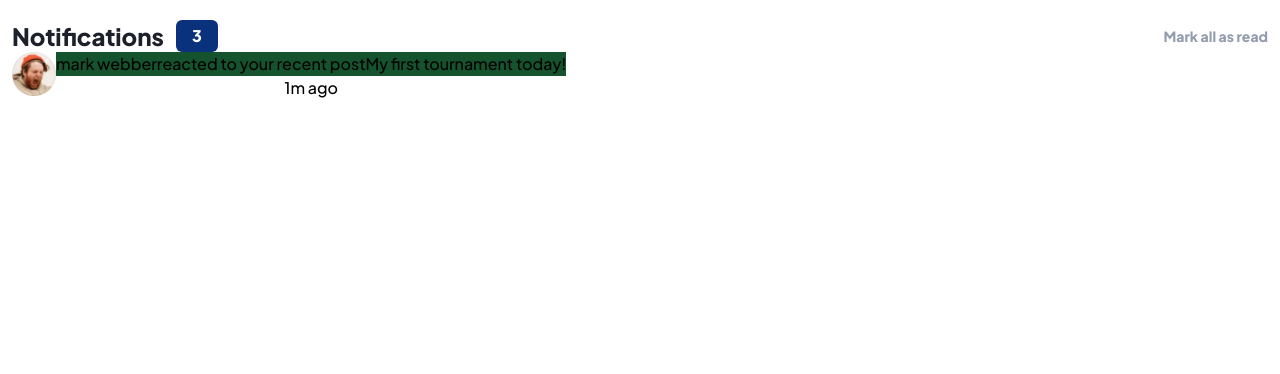
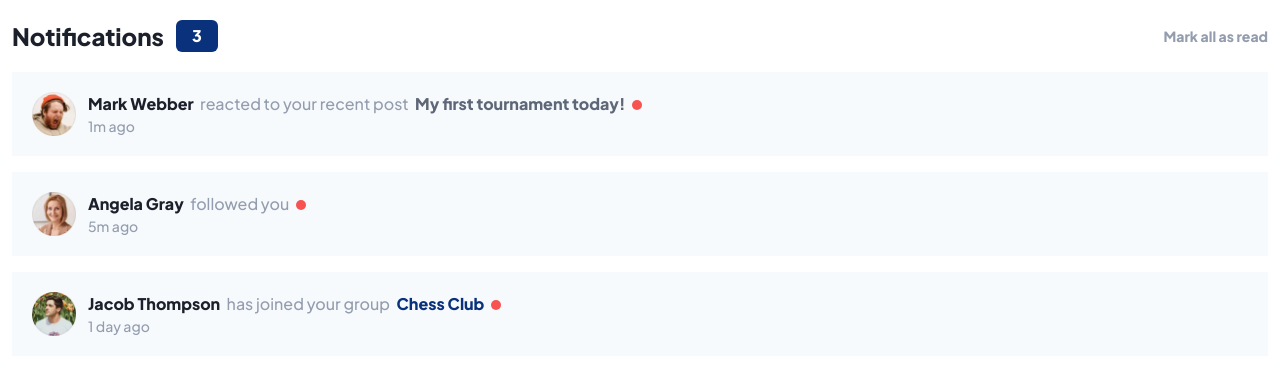
Before and after one commit to mouasit/notifications-page, a React (Create React App) app: page / in a window 1280 px wide. Shown: the top 374 px of the page. Built offline with nearby package versions, Linux system fonts and the light colour scheme.

Commit message:
add: cardLatest

```diff
--- a/src/Components/Card.js
+++ /dev/null
@@ -1,18 +0,0 @@
-import React from "react";
-import avatarWebber from "../assets/images/avatar-mark-webber.webp"
-
-export default function Card() {
-  return (
-    <button className="flex items-start">
-      <img src={avatarWebber} alt="user" className="w-11 h-11" />
-      <div>
-        <div className="flex bg-green-900">
-          <span className="text-left whitespace-nowrap">mark webber</span>
-          <span className="text-left whitespace-nowrap">reacted to your recent post</span>
-          <span className="text-left whitespace-nowrap ">My first tournament today!</span>
-        </div>
-        <span>1m ago</span>
-      </div>
-    </button>
-  );
-}
--- /dev/null
+++ b/src/Components/CardLatests.js
@@ -0,0 +1,36 @@
+import React from "react";
+
+export default function CardLatests(props) {
+  return (
+    <button className="flex gap-3 items-start px-5 py-5 bg-veryLightGrayishBlue">
+      <img src={props.data.avatar} alt="user" className="w-11 h-11" />
+      <div className="flex flex-col items-start">
+        <p className="text-left text-grayishBlue">
+          <font className="capitalize font-bold text-veryDarkBlue mr-[.4rem]">
+            {props.data.username}
+          </font>
+          {props.data.type === "reaction"
+            ? "reacted to your recent post"
+            : props.data.type === "follow"
+            ? "followed you"
+            : props.data.type === "join"
+            ? "has joined your group"
+            : null}
+          {props.data.post ? (
+            <font className="text-darkGrayishBlue font-bold ml-[.4rem]">
+              {props.data.post}
+            </font>
+          ) : props.data.group ? (
+            <font className="text-blue font-bold ml-[.4rem]">
+              {props.data.group}
+            </font>
+          ) : null}
+          {props.data.active ? (
+            <i className="w-2.5 h-2.5 bg-red inline-block  ml-[.4rem] rounded-full"></i>
+          ) : null}
+        </p>
+        <span className="text-grayishBlue text-sm">{props.data.time}</span>
+      </div>
+    </button>
+  );
+}
--- a/src/Components/Notifications.js
+++ b/src/Components/Notifications.js
@@ -1,15 +1,17 @@
-import React from 'react'
-import Header from './Header'
-import Card from './Card'
+import React from "react";
+import Header from "./Header";
+import CardLatests from "./CardLatests";
+import data from "../data";
 
 export default function Notifications() {
   return (
-    <main className='py-5 px-3'>
+    <main className="flex flex-col gap-5 py-5 px-3">
       <Header />
-
-      <div>
-        <Card />
+      <div className="flex flex-col gap-4">
+        {data.map((e,index) => {
+          return <CardLatests data={e} key={index}/>;
+        })}
       </div>
     </main>
-  )
+  );
 }
--- /dev/null
+++ b/src/data.js
@@ -0,0 +1,32 @@
+import avatarWebber from "./assets/images/avatar-mark-webber.webp";
+import avatarAngela from "./assets/images/avatar-angela-gray.webp";
+import avatarJacob from "./assets/images/avatar-jacob-thompson.webp";
+
+const data = [
+  {
+    type: "reaction",
+    username: "mark webber",
+    avatar: avatarWebber,
+    post: "My first tournament today!",
+    active: true,
+    time: "1m ago",
+  },
+  {
+    type: "follow",
+    username: "angela gray",
+    avatar: avatarAngela,
+    active: true,
+    time: "5m ago",
+  },
+
+  {
+    type: "join",
+    username: "jacob thompson",
+    avatar: avatarJacob,
+    group: "Chess Club",
+    active: true,
+    time: "1 day ago",
+  },
+];
+
+export default data;
```
